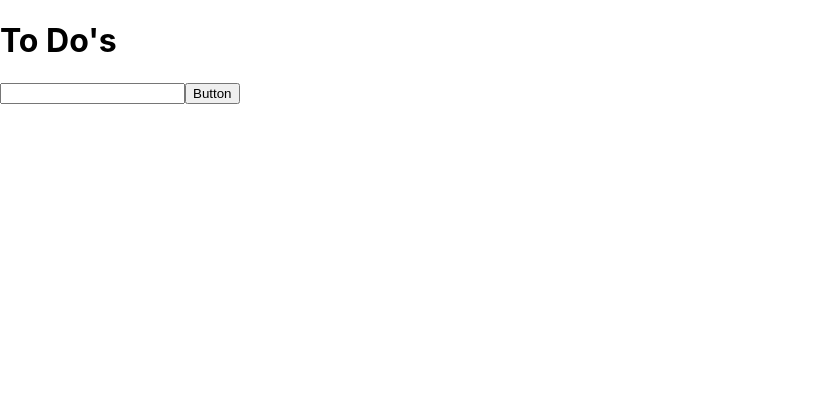
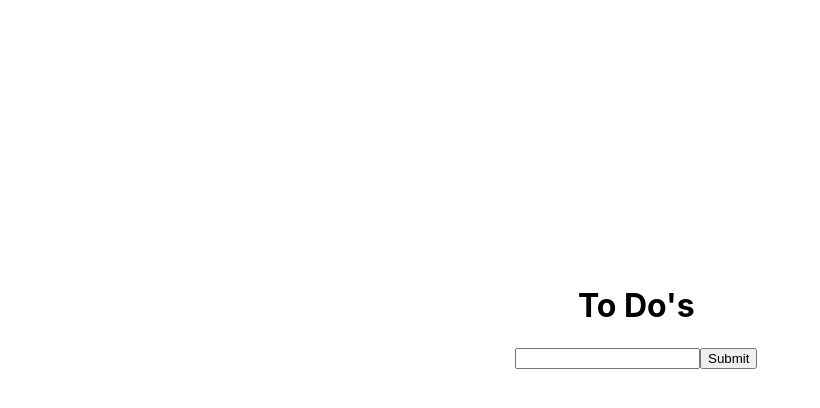
Before and after one commit to HartMason/to-do-application, a React (Create React App) app: page / in a window 1280 px wide. Shown: the top 408 px of the page, without its empty margins (0-820 px from the left). Built offline with nearby package versions, Linux system fonts and the light colour scheme.

Commit message:
added css to parent container div

```diff
--- a/src/App.css
+++ b/src/App.css
@@ -1,38 +1,8 @@
-.App {
+.jsx {
+  align-items: center;
   text-align: center;
+  position: absolute;
+  top: 50%;
+  left: 50%;
+  margin: -135px 0 0 -125px;
 }
-
-.App-logo {
-  height: 40vmin;
-  pointer-events: none;
-}
-
-@media (prefers-reduced-motion: no-preference) {
-  .App-logo {
-    animation: App-logo-spin infinite 20s linear;
-  }
-}
-
-.App-header {
-  background-color: #282c34;
-  min-height: 100vh;
-  display: flex;
-  flex-direction: column;
-  align-items: center;
-  justify-content: center;
-  font-size: calc(10px + 2vmin);
-  color: white;
-}
-
-.App-link {
-  color: #61dafb;
-}
-
-@keyframes App-logo-spin {
-  from {
-    transform: rotate(0deg);
-  }
-  to {
-    transform: rotate(360deg);
-  }
-}
--- a/src/App.js
+++ b/src/App.js
@@ -43,12 +43,12 @@ class App extends Component {
 
   render() {
     return (
-      <div>
+      <div className="jsx">
         <h1>To Do's</h1>
         {/* input is correct */}
         <form onSubmit={this.handleSubmit}>
           <input value={this.state.text} onChange={this.onChange} />
-          <button onClick={this.handleClick}>Button</button>
+          <button className='submit'onClick={this.handleClick}>Submit</button>
         </form>
         <ol>
           {this.state.todos.map((todo, index) => {
```
